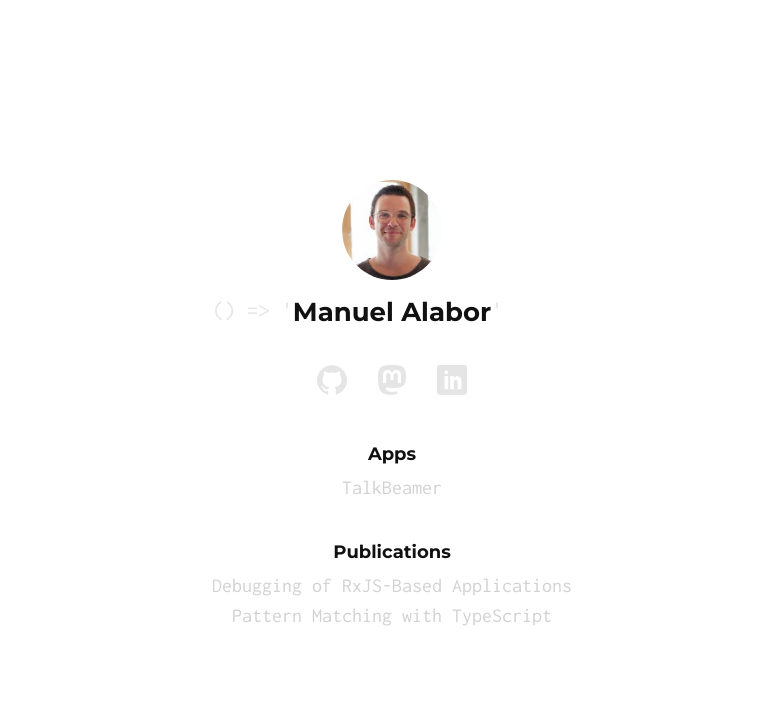
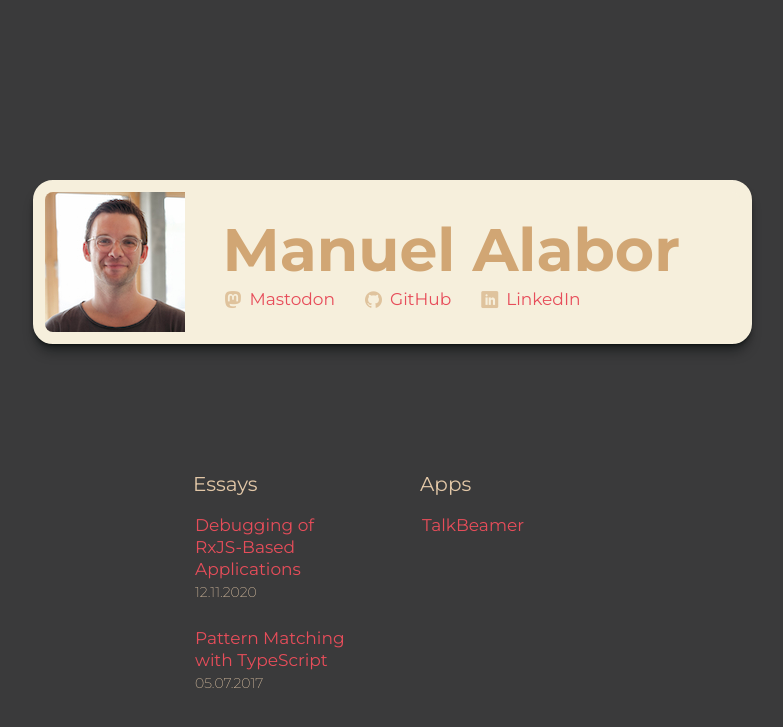
Before and after one commit to swissmanu/alabor.me, a Jekyll site: the page built from index.md, in a window 1280 px wide. Shown: the top 727 px of the page, without its empty margins (248-1031 px from the left). Built offline with Jekyll 4.4.1, drawn with Linux system fonts in a browser that asks for light colours; some web fonts are replaced.

Commit message:
Restyle Landing Page

```diff
--- a/_layouts/home.html
+++ b/_layouts/home.html
@@ -1,32 +1,79 @@
 ---
 layout: page
 ---
-<article class="home" itemscope itemtype="http://schema.org/Person">
-  <section class="vcard">
-    <header>
-      <img class="avatar" src="/assets/portrait.jpg" />
-      <h1><span itemprop="givenName">Manuel</span> <span itemprop="familyName">Alabor</span></h1>
-    </header>
+
+<main class="home" itemscope itemtype="http://schema.org/Person">
+  <header class="vcard">
+    <img
+      itemprop="image"
+      src="/assets/portrait.jpg"
+      alt="Portrait of Manuel Alabor"
+    />
+    <div>
+      <h1>
+        <span itemprop="givenName">Manuel</span>
+        <span itemprop="familyName">Alabor</span>
+      </h1>
       <nav>
         <ul>
-        <li class="bubble github">
-          <a href="https://github.com/swissmanu" title="Github" rel="me">
-            <i class="icon-github" /></i>
+          <li>
+            <i class="icon-mastodon"></i>
+            <a
+              href="https://fosstodon.org/@manuelalabor"
+              target="_blank"
+              title="Find me on Mastodon"
+              rel="me"
+            >
+              Mastodon
             </a>
           </li>
-        <li class="bubble mastodon">
-          <a href="https://fosstodon.org/@manuelalabor" title="Mastodon" rel="me">
-            <i class="icon-mastodon"></i>
+          <li>
+            <i class="icon-github"></i>
+            <a
+              href="https://github.com/swissmanu"
+              target="_blank"
+              title="Find me on GitHub"
+              rel="me"
+            >
+              GitHub
             </a>
           </li>
-        <li class="bubble linkedin">
-          <a href="https://www.linkedin.com/in/manuelalabor" title="LinkedIn" rel="me">
+          <li>
             <i class="icon-linkedin"></i>
+            <a
+              href="https://www.linkedin.com/in/manuelalabor"
+              target="_blank"
+              title="Find me on LinkedIn"
+              rel="me"
+            >
+              LinkedIn
             </a>
           </li>
         </ul>
       </nav>
+    </div>
+  </header>
+
+  <section class="content">
+    {%- if site.posts.size > 0 -%}
+    <section class="essays">
+      <header>
+        <h2>Essays</h2>
+      </header>
+      <nav>
+        <ul>
+          {%- for post in site.posts -%}
+          <li>
+            <a href="{{ post.url | relative_url}}">{{ post.title }}</a><br />
+            <time datetime="{{ post.date }}"
+              >{{ post.date | date: "%d.%m.%Y" }}</time
+            >
+          </li>
+          {%- endfor -%}
+        </ul>
+      </nav>
     </section>
+    {%- endif -%}
     <section class="apps">
       <header>
         <h2>Apps</h2>
@@ -35,22 +82,5 @@ layout: page
         <li><a href="talkbeamer">TalkBeamer</a></li>
       </ul>
     </section>
-  {%- if site.posts.size > 0 -%}
-  <section class="publications">
-    <header>
-      <h2>Publications</h2>
-    </header>
-    <nav>
-      <ul>
-        {%- for post in site.posts -%}
-        <li>
-          <a href="{{ post.url | relative_url}}">
-            {{ post.title }}
-          </a>
-        </li>
-        {%- endfor -%}
-      </ul>
-    </nav>
   </section>
-  {%- endif -%}
-</article>
+</main>
--- a/_sass/_home.scss
+++ b/_sass/_home.scss
@@ -1,162 +1,162 @@
+body.home {
+  --color-background: #3a3a3b;
+  --color-foreground: #e2c7a7;
+  --color-accent: #e74d5a;
+
+  --color-card-foreground: #d1a674;
+  --color-card-background: #f6efdc;
+  --color-card-accent: var(--color-accent);
+
+  --size-vcard-width: 695px;
+
+  // --color-background: white;
+  // --color-foreground: #111;
+
+  // @media (prefers-color-scheme: dark) {
+  //   --color-background: rgb(43, 43, 43);
+  //   --color-foreground: white;
+  // }
+
+  background-color: var(--color-background);
+  color: var(--color-foreground);
+
+  // ❤️ https://www.joshwcomeau.com/shadow-palette/
+  --shadow-color: 193deg 57% 2%;
+  --shadow-elevation-low: 0px 0.5px 0.6px hsl(var(--shadow-color) / 0.34),
+    0px 0.9px 1px -1.2px hsl(var(--shadow-color) / 0.34),
+    -0.1px 2.2px 2.5px -2.5px hsl(var(--shadow-color) / 0.34);
+  --shadow-elevation-medium: 0px 0.5px 0.6px hsl(var(--shadow-color) / 0.36),
+    0px 1.8px 2px -0.8px hsl(var(--shadow-color) / 0.36),
+    -0.1px 4.4px 5px -1.7px hsl(var(--shadow-color) / 0.36),
+    -0.3px 10.8px 12.2px -2.5px hsl(var(--shadow-color) / 0.36);
+  --shadow-elevation-high: 0px 0.5px 0.6px hsl(var(--shadow-color) / 0.34),
+    -0.1px 3.1px 3.5px -0.4px hsl(var(--shadow-color) / 0.34),
+    -0.1px 5.9px 6.6px -0.7px hsl(var(--shadow-color) / 0.34),
+    -0.2px 9.6px 10.8px -1.1px hsl(var(--shadow-color) / 0.34),
+    -0.4px 15.4px 17.3px -1.4px hsl(var(--shadow-color) / 0.34),
+    -0.6px 24.1px 27.1px -1.8px hsl(var(--shadow-color) / 0.34),
+    -0.9px 36.6px 41.2px -2.1px hsl(var(--shadow-color) / 0.34),
+    -1.3px 53.9px 60.7px -2.5px hsl(var(--shadow-color) / 0.34);
+}
+
 .home {
+  font-family: Montserrat, sans-serif;
   display: flex;
   justify-content: center;
   align-items: center;
   flex-direction: column;
   padding-top: 2rem;
 
-  .vcard header {
-    text-align: center;
-    display: inline-block;
+  h1,
+  h2 {
+    color: inherit;
   }
 
-  ul {
-    list-style: none;
-    padding: 0;
-    margin: 0;
+  a {
+    color: var(--color-accent);
   }
 
-  nav {
-    display: flex;
-    justify-content: center;
-    align-items: center;
+  .vcard {
+    display: grid;
+    grid-template-columns: auto 1fr;
+    grid-template-rows: 1fr;
+    column-gap: 2rem;
+    background: var(--color-card-background);
+    color: var(--color-card-foreground);
+    box-shadow: var(--shadow-elevation-medium);
+    border-radius: 20px;
+    overflow: hidden;
+    min-width: var(--size-vcard-width);
+    border: 12px solid var(--color-card-background);
+
+    & > div {
+      margin-bottom: 1rem;
+      align-self: end;
+    }
+
+    h1 {
+      margin-bottom: 0.35rem;
+    }
+
+    ul {
+      display: flex;
+      list-style: none;
+      gap: 1.5rem;
+      margin: 0;
+      padding: 0;
+    }
+
+    li {
+      display: flex;
+      align-items: center;
+      gap: 0.4rem;
+      font-size: 0.85rem;
+    }
+
+    i[class^="icon-"] {
+      &::before {
+        color: var(--color-card-foreground);
+        opacity: 0.6;
+
+        /* use !important to prevent issues with browser extensions that change fonts */
+        font-family: "icomoon" !important;
+        font-style: normal;
+        font-weight: normal;
+        font-variant: normal;
+        text-transform: none;
+        line-height: 1;
+        display: block;
+        -webkit-font-smoothing: antialiased;
+        -moz-osx-font-smoothing: grayscale;
+      }
+
+      &.icon-mastodon::before {
+        content: "\e900";
+      }
+      &.icon-github::before {
+        content: "\eab0";
+      }
+      &.icon-linkedin::before {
+        content: "\eac9";
+      }
+    }
+
+    a {
+      font-weight: 400;
+    }
   }
 
-  section {
-    text-align: center;
-  }
+  .content {
+    display: grid;
+    grid-template-columns: repeat(2, 0.5fr);
+    column-gap: 3rem;
+    max-width: calc(var(--size-vcard-width) - 3rem);
+    margin-top: 4rem;
 
-  h1 {
-    margin: 10px 0 0 0;
-    padding: 0;
-    position: relative;
-    font-weight: 700;
-    font-size: 26px;
-  }
+    h2 {
+      font-weight: 400;
+      font-size: 1rem;
+    }
 
-  h1::before {
-    content: "() => '";
-    position: absolute;
-    left: 0;
-    transform: translateX(-100%);
-    color: rgba(229, 229, 229, 1);
-    font-family: Inconsolata, sans-serif;
-    font-weight: 400;
-    font-size: 23px;
-  }
+    time {
+      font-size: 0.7rem;
+      font-weight: 200;
+    }
 
-  h1::after {
-    content: "'";
-    position: absolute;
-    right: 0;
-    transform: translateX(100%);
-    color: rgba(229, 229, 229, 1);
-    font-family: Inconsolata, sans-serif;
-    font-weight: 400;
-    font-size: 23px;
-  }
+    ul {
+      list-style: none;
+      padding: 0;
+      margin: 0;
+    }
 
-  .avatar {
-    border-radius: 50%;
-    width: 100px;
-    height: 100px;
-  }
+    li {
+      line-height: 1.1rem;
+      font-size: 0.85rem;
+      font-weight: 400;
 
-  .vcard nav {
-    margin-top: 25px;
-  }
-
-  .bubble {
-    display: inline-block;
-    width: 50px;
-    height: 50px;
-    padding: 0;
-    justify-content: center;
-    align-items: center;
-  }
-
-  .bubble a {
-    display: flex;
-    width: 100%;
-    height: 100%;
-    color: rgba(229, 229, 229, 1);
-    text-decoration: none;
-    font-size: 30px;
-    justify-content: center;
-    align-items: center;
-    transition: 200ms cubic-bezier(0.785, 0.135, 0.15, 0.86);
-    transform-origin: bottom center;
-  }
-
-  .bubble:hover a,
-  .bubble:active a {
-    transform: scale(1.02);
-  }
-
-  .bubble.github:hover a,
-  .bubble.github:active a {
-    color: #000;
-  }
-
-  .bubble.mastodon:hover a,
-  .bubble.mastodon:active a {
-    color: #6364FF;
-  }
-
-  .bubble.linkedin:hover a,
-  .bubble.linkedin:active a {
-    color: rgba(0, 119, 181, 1);
-  }
-
-  .apps, .publications {
-    margin-top: 40px;
-  }
-
-  .apps h2, .publications h2 {
-    font-size: 18px;
-    font-weight: 300;
-    margin: 0;
-  }
-
-  .apps ul, .publications ul {
-    margin-top: 10px;
-  }
-
-  .apps a, .publications a {
-    color: rgba(210, 210, 210, 1);
-    text-decoration: none;
-    transition: color 250ms cubic-bezier(0.785, 0.135, 0.15, 0.86);
-  }
-
-  .apps a:hover, .publications a:hover {
-    color: black;
-  }
-
-  i {
-    /* use !important to prevent issues with browser extensions that change fonts */
-    font-family: 'icomoon' !important;
-    speak: none;
-    font-style: normal;
-    font-weight: normal;
-    font-variant: normal;
-    text-transform: none;
-    line-height: 1;
-
-    /* Better Font Rendering =========== */
-    -webkit-font-smoothing: antialiased;
-    -moz-osx-font-smoothing: grayscale;
-  }
-
-  .icon-mastodon:before {
-    content: "\e900";
-  }
-  .icon-twitter:before {
-    content: "\ea96";
-  }
-  .icon-github:before {
-    content: "\eab0";
-  }
-  .icon-linkedin:before {
-    content: "\eac9";
+      &:not(:last-child) {
+        margin-bottom: 1.2rem;
+      }
+    }
   }
 }
--- a/_sass/base/_solo.scss
+++ b/_sass/base/_solo.scss
@@ -3,7 +3,7 @@
  * Thx! :)
  */
 
- @import url(//fonts.googleapis.com/css?family=Inconsolata:400,700|Montserrat:700);
+@import url(//fonts.googleapis.com/css?family=Inconsolata:400,500,600,700|Montserrat:200,300,400,500,700);
 
 html {
   font: 16px/1.5 Inconsolata, sans-serif;
@@ -31,11 +31,21 @@
   text-decoration: none;
 }
 
- a:hover, a:focus {
+a:hover,
+a:focus {
   text-decoration: underline;
+
+  &::before {
+    text-decoration: none;
+  }
 }
 
- h1, h2, h3, h4, h5, h6 {
+h1,
+h2,
+h3,
+h4,
+h5,
+h6 {
   font-family: Montserrat, sans-serif;
   margin: 0 0 0.5rem -0.1rem /* align left edge */;
   line-height: 1;
@@ -73,18 +83,28 @@
   }
 }
 
- h3, h4, h5, h6 {
+h3,
+h4,
+h5,
+h6 {
   margin-top: 1.5rem;
   font-size: 1rem;
   text-transform: uppercase;
 }
 
- p, ul, ol, dl, table, pre, blockquote {
+p,
+ul,
+ol,
+dl,
+table,
+pre,
+blockquote {
   margin-top: 0;
   margin-bottom: 1rem;
 }
 
- ul, ol {
+ul,
+ol {
   padding-left: 1.5rem;
 }
 
@@ -95,8 +115,8 @@
 blockquote {
   margin-left: 0;
   margin-right: 0;
-   padding: .5rem 1rem;
-   border-left: .25rem solid #ccc;
+  padding: 0.5rem 1rem;
+  border-left: 0.25rem solid #ccc;
   color: #666;
 }
 
@@ -118,23 +138,25 @@
   border-collapse: collapse;
 }
 
- td, th {
-   padding: .25rem .5rem;
+td,
+th {
+  padding: 0.25rem 0.5rem;
   border: 1px solid #ccc;
 }
 
- pre, code {
+pre,
+code {
   font-family: inherit;
   background-color: #eee;
 }
 
 pre {
-   padding: .5rem 1rem;
+  padding: 0.5rem 1rem;
   font-size: 0.8rem;
 }
 
 code {
-   padding: .1rem .25rem;
+  padding: 0.1rem 0.25rem;
 }
 
 pre > code {
```
Also changed, not shown: assets/portrait.jpg. Lines whose indentation alone changed are shown as unchanged.
